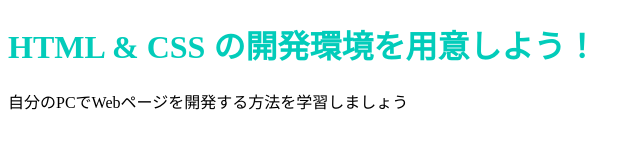
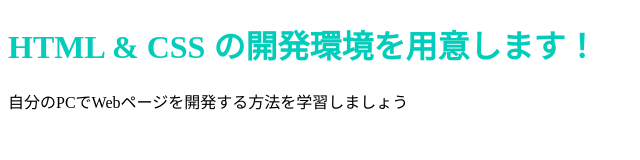
Before and after one commit to kazooon/kazooon.github.io, a plain HTML site: page index.html in a window 1280 px wide. Shown: the full height of the page, 0-640 px from the left. Drawn offline with Linux system fonts and the light colour scheme.

Commit message:
Update index.html

```diff
--- a/index.html
+++ b/index.html
@@ -6,7 +6,7 @@
     <link rel="stylesheet" href="stylesheet.css">
   </head>
   <body>
-    <h1 class="title">HTML & CSS の開発環境を用意しよう！</h1>
+    <h1 class="title">HTML & CSS の開発環境を用意します！</h1>
     <p>自分のPCでWebページを開発する方法を学習しましょう</p>
   </body>
 </html>
```
